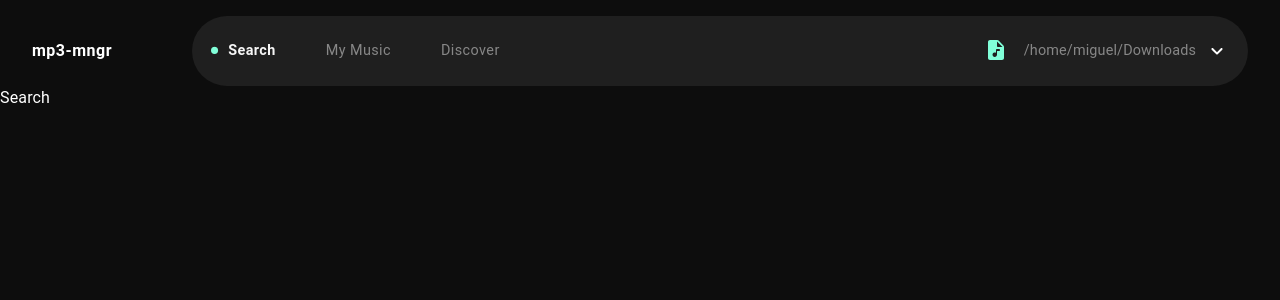
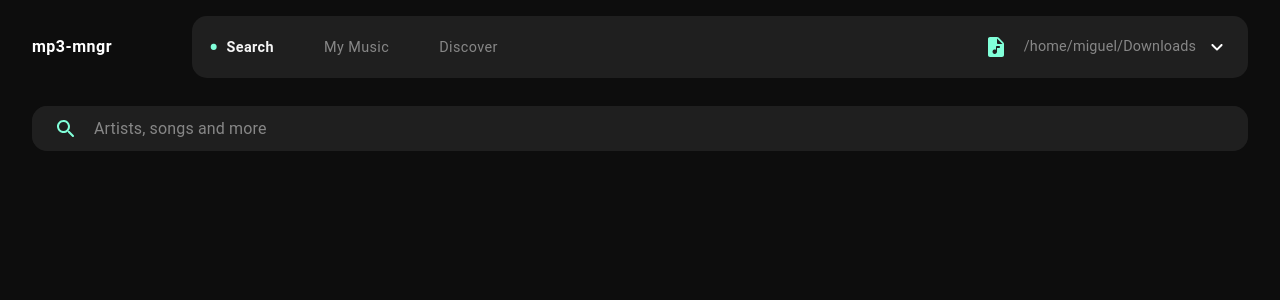
Before and after one commit to miguelroyo18/mp3-mngr, a React (Create React App) app: page / in a window 1280 px wide. Shown: the top 300 px of the page. Built offline with nearby package versions, Linux system fonts and the light colour scheme.

Commit message:
Start with the search view.

```diff
--- a/src/App.tsx
+++ b/src/App.tsx
@@ -1,20 +1,105 @@
-import * as React from 'react';
+import React, { useState, useEffect } from 'react';
 import { BrowserRouter as Router, Route, Routes } from 'react-router-dom';
 
 import CssBaseline from '@mui/material/CssBaseline';
 import Typography from '@mui/material/Typography';
+import Box from '@mui/material/Box';
 
 import { ThemeProvider } from '@mui/material/styles';
 
 import NavigationBar from './components/NavigationBar.tsx';
+import SearchView from './components/SearchView.tsx';
+
+import { SearchResultsProvider, useSearchResults } from './SearchResultsContext.js';
 import greenTheme from './theme.js';
 
 
 function SearchPage() {
+
+  const {searchResults, updateSearchResults} = useSearchResults();
+  const [searchQuery, setSearchQuery] = useState('');
+  const [loading, setLoading] = useState(false);
+
+  const handleSearch = async () => {
+    try {
+      updateSearchResults([]); // TODO: Is it necessary?
+
+      try {
+        setLoading(true);
+        const response = await fetch(`/api/search_track?query=${searchQuery}`);
+        if (!response.ok) {
+          throw new Error(`HTTP error! Status: ${response.status}`);
+        }
+
+        const data = await response.json();
+
+        let uniqueIdCounter = 1;
+        const resultsWithSelection = data.map((result) => ({
+          ...result,
+          id: uniqueIdCounter++,
+          downloading: false,
+        }));
+
+        updateSearchResults(resultsWithSelection);
+      } catch (error) {
+        console.error('Error fetching data:', error);
+      }
+    } catch (error) {
+      console.error('Error clearing previous results:', error);
+    } finally {
+        setSearchQuery('');
+        setLoading(false);
+    }
+  };
+
   return(
-    <Typography level="h2" component="h1">
+    <Box
+      className="Search"
+      sx={{
+        px: { xs: 2, md: 4 },
+        pb: { xs: 2, sm: 2, md: 3 },
+        mt: 2,
+        flex: 1,
+        display: 'flex',
+        flexDirection: 'column',
+        minWidth: 0,
+        height: '100dvh',
+        gap: 1,
+      }}
+    >
+      <Box
+        sx={{
+          display: {md: 'none', xs: 'flex'},
+          gap: 1,
+          flexDirection: { xs: 'row', sm: 'row' },
+          alignItems: { xs: 'start', sm: 'center' },
+          flexWrap: 'wrap',
+          justifyContent: 'space-between',
+        }}
+      >
+        <Typography
+          variant="h6"
+          color="inherit"
+          sx={{
+            whiteSpace: 'nowrap',
+            fontWeight: 'bold',
+            letterSpacing: '0.5px',
+            fontSize: '1.5rem',
+          }}
+        >
           Search
        </Typography>
+      </Box>
+
+      <SearchView
+          searchResults={searchResults}
+          searchQuery={searchQuery}
+          onSearch={handleSearch}
+          onSearchQueryChange={setSearchQuery}
+          loading={loading}
+      />
+
+    </Box>
   );
 }
 
@@ -37,6 +122,7 @@ function DiscoverPage() {
 
 export default function App() {
   return (
+    <SearchResultsProvider>
       <ThemeProvider theme={greenTheme}>
         <CssBaseline>
           <Router>
@@ -49,5 +135,6 @@ export default function App() {
           </Router>
         </CssBaseline>
       </ThemeProvider>
+    </SearchResultsProvider>
   );
 }
--- /dev/null
+++ b/src/SearchResultsContext.js
@@ -0,0 +1,21 @@
+import { createContext, useContext, useState } from 'react';
+
+const SearchResultsContext = createContext();
+
+export const useSearchResults = () => {
+  return useContext(SearchResultsContext);
+};
+
+export const SearchResultsProvider = ({ children }) => {
+  const [searchResults, setSearchResults] = useState([]);
+
+  const updateSearchResults = (results) => {
+    setSearchResults(results);
+  };
+
+  return (
+    <SearchResultsContext.Provider value={{ searchResults, updateSearchResults }}>
+      {children}
+    </SearchResultsContext.Provider>
+  );
+};
--- a/src/components/NavigationBar.tsx
+++ b/src/components/NavigationBar.tsx
@@ -74,13 +74,14 @@ export default function NavigationBar() {
                   onClick={() => handleButtonClick(page.path)}
                   size="small"
                   sx={{
-                    borderRadius: '80px',
+                    borderRadius: '15px',
                     fontSize: '0.9rem',
                     fontWeight : selectedPage === page.path ? 'bold' : 'normal',
                     display: 'flex',
                     alignItems: 'center',
                     justifyContent: 'center',
                     textTransform: 'none',
+                    padding: '10 10 0 0',
                     gap: 1,
                   }}
                 >
@@ -90,7 +91,7 @@ export default function NavigationBar() {
                         <Typography
                           color="primary"
                           sx={{
-                            fontSize: '1.9rem',
+                            fontSize: '1.6rem',
                             fontWeight: 'bold',
                           }}
                         >
--- /dev/null
+++ b/src/components/SearchView.tsx
@@ -0,0 +1,154 @@
+import React from 'react';
+
+import Box from '@mui/material/Box';
+import Button from '@mui/material/Button';
+import Chip from '@mui/material/Chip';
+import Typography from '@mui/material/Typography';
+import List from '@mui/material/List';
+import ListItem from '@mui/material/ListItem';
+import ListItemText from '@mui/material/ListItemText';
+import Divider from '@mui/material/Divider';
+import IconButton, { iconButtonClasses } from '@mui/material/IconButton';
+import FormControl from '@mui/material/FormControl';
+import OutlinedInput from '@mui/material/OutlinedInput';
+
+import DownloadRoundedIcon from '@mui/icons-material/DownloadRounded';
+import DownloadingRoundedIcon from '@mui/icons-material/DownloadingRounded';
+import SearchRoundedIcon from '@mui/icons-material/SearchRounded';
+
+import { customSearchInput } from '../styles/SearchViewStyles.js';
+
+export default function SearchView({
+  searchResults,
+  searchQuery,
+  onSearch,
+  onSearchQueryChange,
+  loading,
+}) {
+
+  const renderSearch = () => (
+    <Box sx={{ display: 'flex' }}>
+      <OutlinedInput
+        fullWidth
+        placeholder="Artists, songs and more"
+        startAdornment={
+          <IconButton
+            onClick={onSearch}
+            color="primary"
+          >
+            <SearchRoundedIcon />
+          </IconButton>
+        }
+        sx={customSearchInput}
+        onChange={(e) => onSearchQueryChange(e.target.value)}
+        onKeyDown={(e) => {
+          if (e.key === 'Enter') {
+            onSearch() && e.target.blur();
+          }
+        }}
+      />
+    </Box>
+  );
+
+  const renderListElements = () => {
+    return (
+      <React.Fragment>
+        <Box
+          className="SearchView"
+          sx={{
+            borderRadius: 'sm',
+            py: 1.5,
+            flexWrap: 'wrap',
+            gap: 1.5,
+            '& > *': {
+              minWidth: { xs: '120px', md: '160px' },
+            },
+          }}
+        >
+          <FormControl sx={{ flex: 1, width: '100%' }}>
+            {renderSearch()}
+          </FormControl>
+        </Box>
+        <Box
+          sx={{
+            overflowY: 'auto',
+            maxHeight: 'calc(100vh - 250px)', // TODO: Change accordingly when introducing music bar
+            overflowX: 'hidden',
+            mt: 2,
+            borderRadius: '15px'
+          }}
+        >
+          {searchResults.map((result) => (
+            <List key={result.id} sx={{ padding: 0 }}>
+              <ListItem
+                sx={{
+                  display: 'flex',
+                  justifyContent: 'space-between',
+                  alignItems: 'flex-start',
+                }}
+              >
+                <ListItemText
+                  primary={
+                    <Typography fontWeight={600} gutterBottom>
+                      {result.title}
+                    </Typography>
+                  }
+                  secondary={
+                    <>
+                      <Box
+                        sx={{
+                          display: 'flex',
+                          alignItems: 'center',
+                          gap: 0.5,
+                          mb: 1,
+                        }}
+                      >
+                        <Typography variant="body2">{result.author}</Typography>
+                      </Box>
+                      <Box sx={{ display: 'flex', alignItems: 'center', gap: 1, mb: 2 }}>
+                        <Chip
+                          variant="outlined"
+                          size="small"
+                          color="primary"
+                          label={result.viewCountText}
+                        />
+                        {result.downloading ? (
+                          <Button
+                            sx={{ position: 'absolute', right: 0, mr: 4 }}
+                            variant="contained"
+                            size="small"
+                            startIcon={<DownloadingRoundedIcon />}
+                            color="success"
+                          >
+                            Download
+                          </Button>
+                        ) : (
+                          <Button
+                            sx={{ position: 'absolute', right: 0, mr: 4 }}
+                            variant="contained"
+                            size="small"
+                            startIcon={<DownloadRoundedIcon />}
+                            color="primary"
+                          >
+                            Download
+                          </Button>
+                        )}
+                      </Box>
+                    </>
+                  }
+                />
+              </ListItem>
+              <Divider />
+            </List>
+          ))}
+        </Box>
+      </React.Fragment>
+    );
+  };
+
+  return (
+    <Box>
+      {renderListElements()}
+    </Box>
+  );
+}
--- a/src/styles/NavigationBarStyles.js
+++ b/src/styles/NavigationBarStyles.js
@@ -7,7 +7,7 @@ export const StyledToolbar = styled(Toolbar)(({ theme }) => ({
   alignItems: 'center',
   justifyContent: 'space-between',
   flexShrink: 0,
-  borderRadius: 50,
+  borderRadius: 15,
   backgroundColor: '#1F1F1F',
   padding: '8px 12px',
   width: '100%',
@@ -38,7 +38,7 @@ export const MenuPropsStyle = {
     sx: {
       mt: 4,
       color: '#878787',
-      borderRadius: 5,
+      borderRadius: 4,
       bgcolor: '#1F1F1F',
       '& .MuiMenu-list': {
         paddingTop: 0,
--- /dev/null
+++ b/src/styles/SearchViewStyles.js
@@ -0,0 +1,21 @@
+import { styled } from '@mui/material/styles';
+
+export const customSearchInput = {
+  borderRadius: '15px',
+  height: '45px',
+  backgroundColor: '#1F1F1F',
+  '& .MuiOutlinedInput-notchedOutline': {
+    borderColor: '#1F1F1F',
+  },
+  '&:hover .MuiOutlinedInput-notchedOutline': {
+    borderColor: 'primary.main',
+  },
+  '& input::placeholder': {
+    color: '#878787',
+    opacity: 1,
+    fontSize: '1rem'
+  },
+  '& .MuiInputBase-input': {
+    paddingLeft: '8px',
+  },
+};
```
Lines whose indentation alone changed are shown as unchanged.
